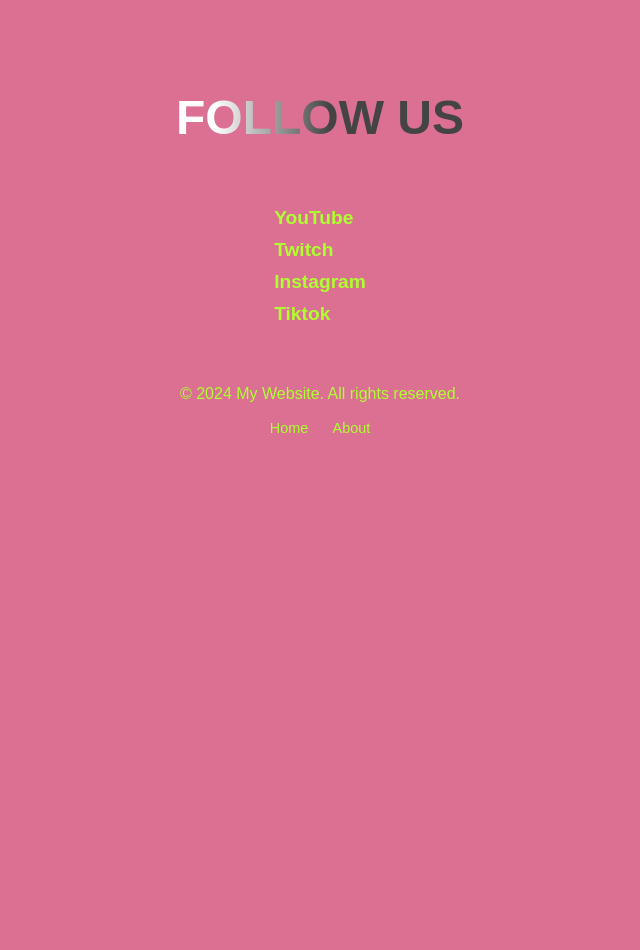
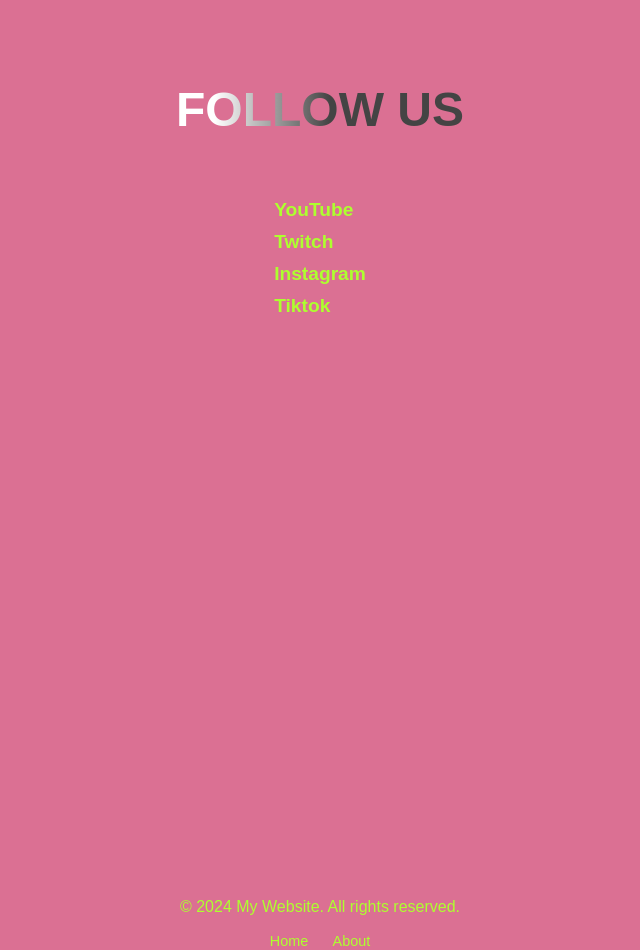
Before and after one commit to narrowtamps/narrowtamps.github.io, a Jekyll site: the page pages/socials.html, which Jekyll copies as it is, in a window 1280 px wide. Shown: the whole page, without its empty margins (320-960 px from the left). Built offline with Jekyll 4.4.1, drawn with Linux system fonts in a browser that asks for light colours; before the commit the page ends 900 px from its top, so only the background shows below that.

Commit message:
Update socials.html

```diff
--- a/pages/socials.html
+++ b/pages/socials.html
@@ -17,7 +17,18 @@
             align-items: center;
             padding-top: 50px;
             color: GreenYellow;
-        }
+
+
+    min-height: 100vh;  /* Fallback for older browsers */
+    min-height: 100dvh; /* The "magic" mobile fix */
+    margin: 0;
+}
+
+#footer-placeholder {
+    margin-top: auto; /* Pushes footer to the bottom */
+    width: 100%;
+}
+
 /* Fix the footer links specifically */
 .footer-links a {
     display: inline-block !important;
```
